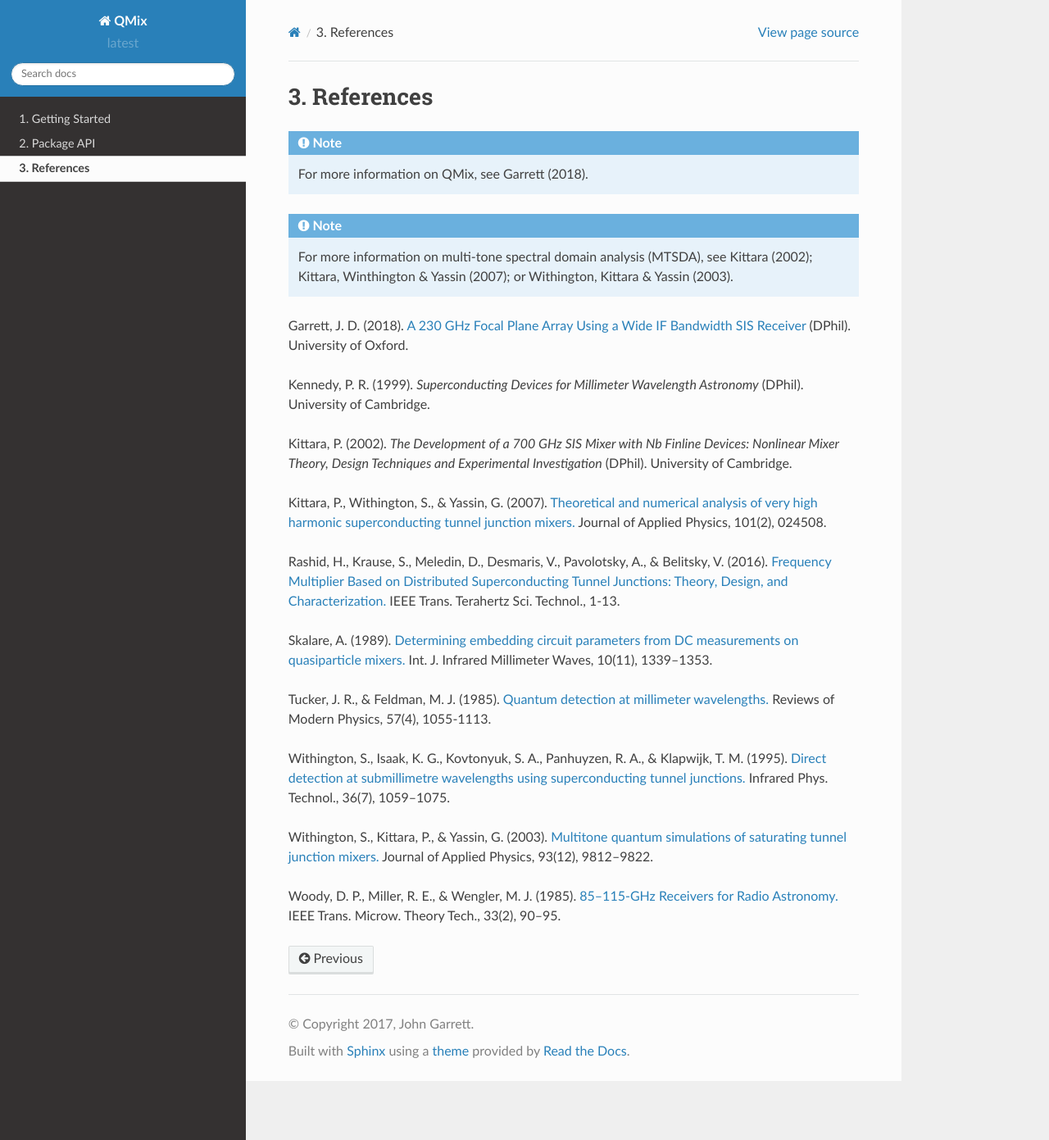
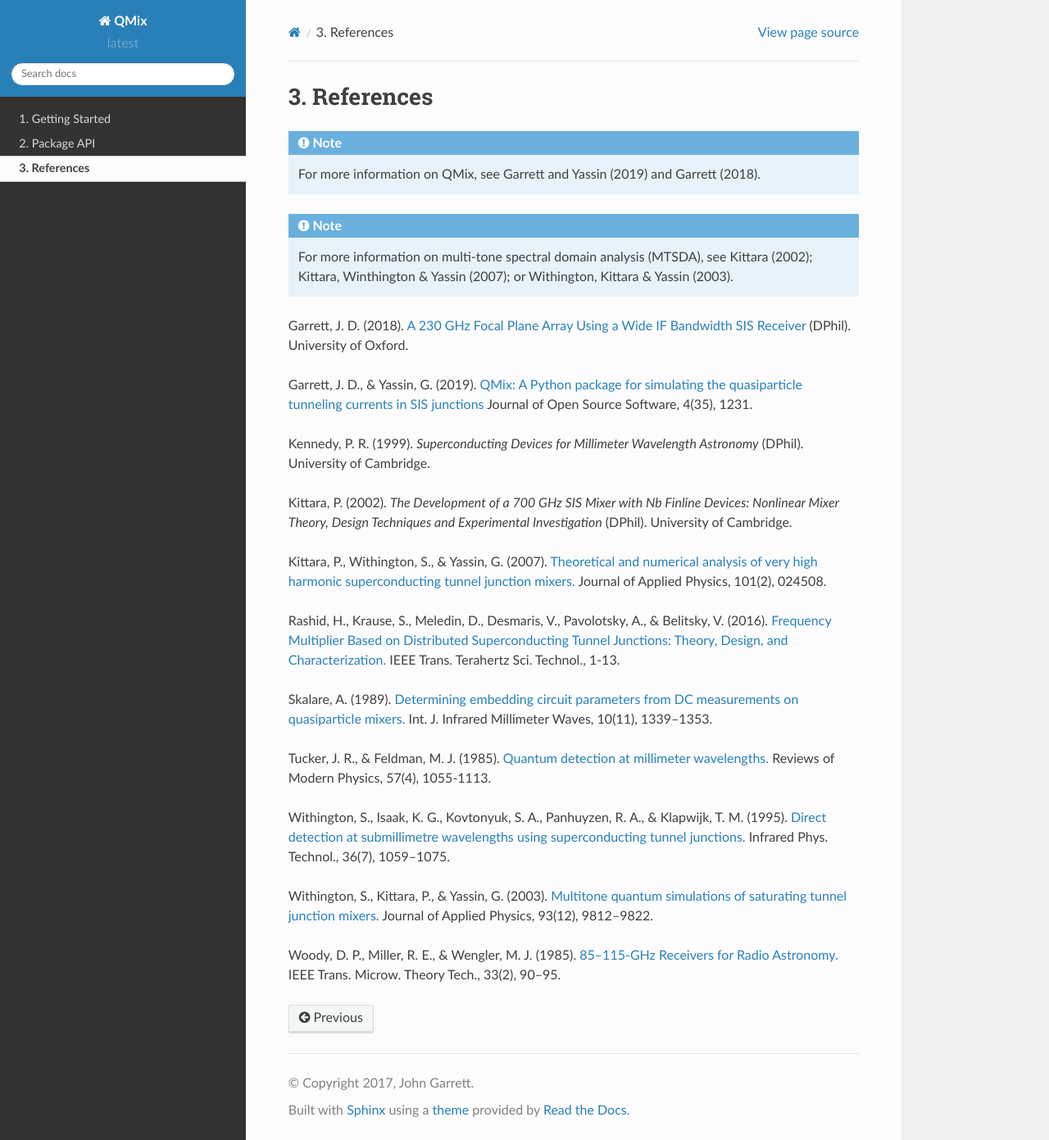
Before and after one commit to garrettj403/QMix, a Sphinx documentation site: the page built from docs/source/references.rst, in a window 1280 px wide and 1391 px high. Shown: the whole window at 82% size. Built offline with Sphinx 7.4.7 and the Read the Docs theme 2.0.0, drawn with Linux system fonts in a browser that asks for light colours; pages that are not in the unit, such as notebooks, are missing from menus.

Commit message:
Update website documentation [ci skip]

```diff
--- a/docs/source/references.rst
+++ b/docs/source/references.rst
@@ -3,11 +3,13 @@
 References
 ==========
 
-.. note:: For more information on QMix, see Garrett (2018).
+.. note:: For more information on QMix, see Garrett and Yassin (2019) and Garrett (2018).
 
 .. note:: For more information on multi-tone spectral domain analysis (MTSDA), see Kittara (2002); Kittara, Winthington & Yassin (2007); or Withington, Kittara & Yassin (2003).
 
 Garrett, J. D. (2018). `A 230 GHz Focal Plane Array Using a Wide IF Bandwidth SIS Receiver <https://ora.ox.ac.uk/objects/uuid:d47fbf3b-1cf3-4e58-be97-767b9893066e>`_ (DPhil). University of Oxford.
+
+Garrett, J. D., & Yassin, G. (2019). `QMix: A Python package for simulating the quasiparticle tunneling currents in SIS junctions <http://joss.theoj.org/papers/10.21105/joss.01231>`_ Journal of Open Source Software, 4(35), 1231.
 
 Kennedy, P. R. (1999). *Superconducting Devices for Millimeter Wavelength Astronomy* (DPhil). University of Cambridge.
 
```
Also changed, not shown: 2 other files.
